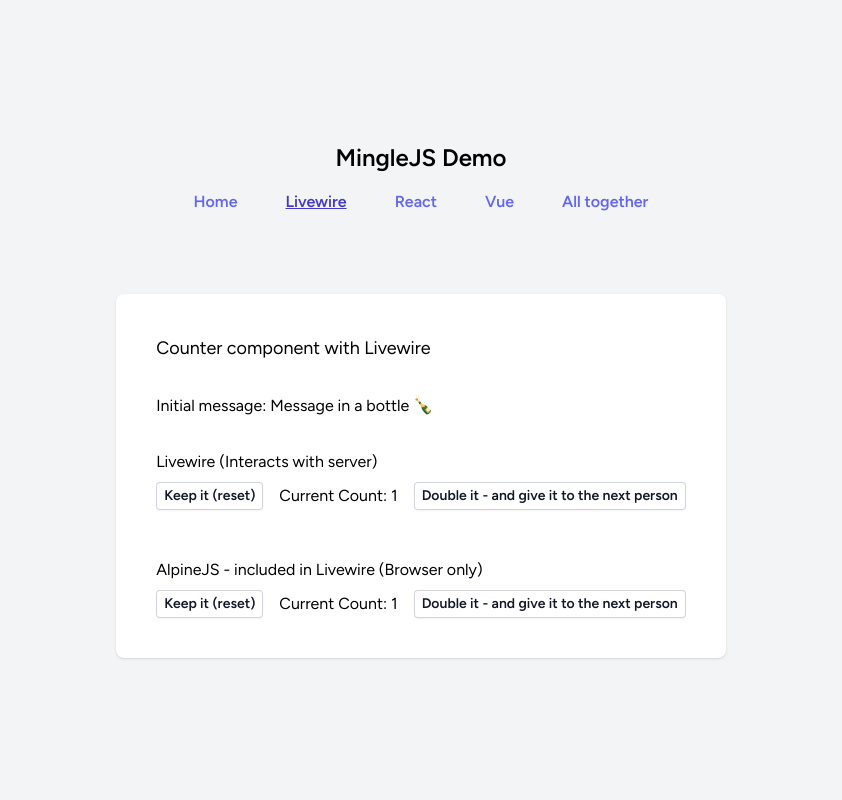
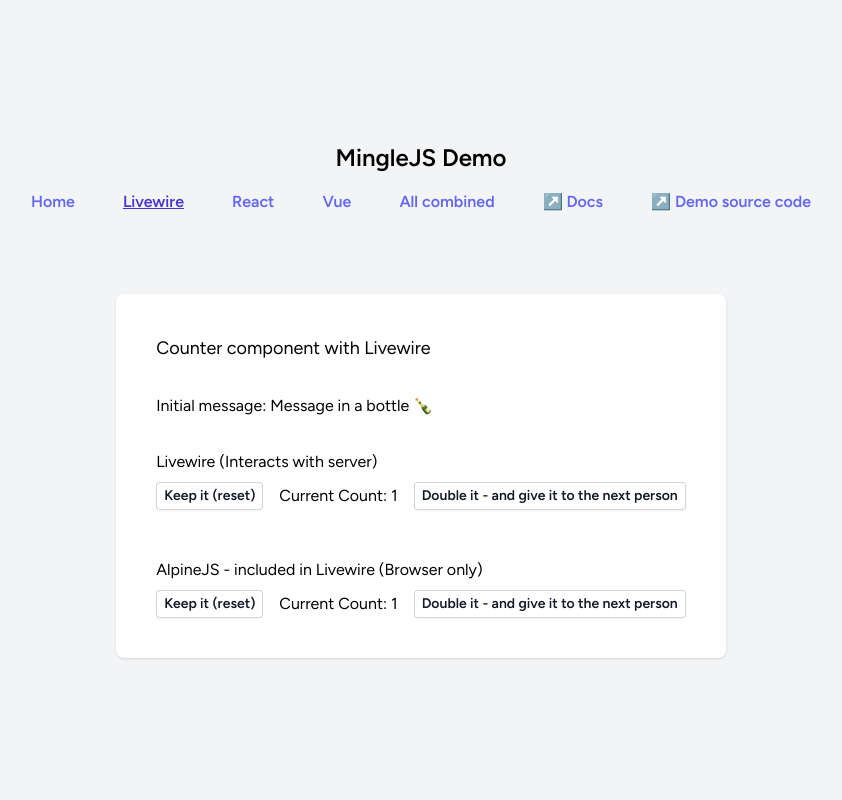
Before and after one commit to ijpatricio/minglejs-demo, a Laravel app: page /demo-with-livewire in a window 1280 px wide. Shown: the whole page, without its empty margins (219-1061 px from the left). Run offline with Laravel 12, Linux system fonts and the light colour scheme; style sheets or scripts are compiled from the project's sources; parts of the project's set-up code (start-up, migrations or seed data) failed here and were passed over; some libraries are stand-ins or nearby versions.

Commit message:
Deploying Mingle-General Demo

```diff
--- a/resources/views/components/navigation.blade.php
+++ b/resources/views/components/navigation.blade.php
@@ -7,7 +7,9 @@
         'Livewire' => 'demo-with-livewire',
         'React' => 'demo-with-react',
         'Vue' => 'demo-with-vue',
-        'All together' => 'demo-with-all',
+        'All combined' => 'demo-with-all',
+        '↗ Docs' => 'https://minglejs.unitedbycode.com',
+        '↗ Demo source code' => 'https://github.com/ijpatricio/minglejs-demo',
     ];
 @endphp
 
@@ -19,7 +21,13 @@
                     $regularClasses,
                     $activeClasses => request()->routeIs($routeName),
                 ])
-                href="{{ route($routeName) }}"
+
+                @if(Str::startsWith($routeName, 'http'))
+                    href="{{ $routeName }}"
+                    target="_blank"
+                @else
+                    href="{{ route($routeName) }}"
+                @endif
             >
                 {{ $label }}
             </a>
```
